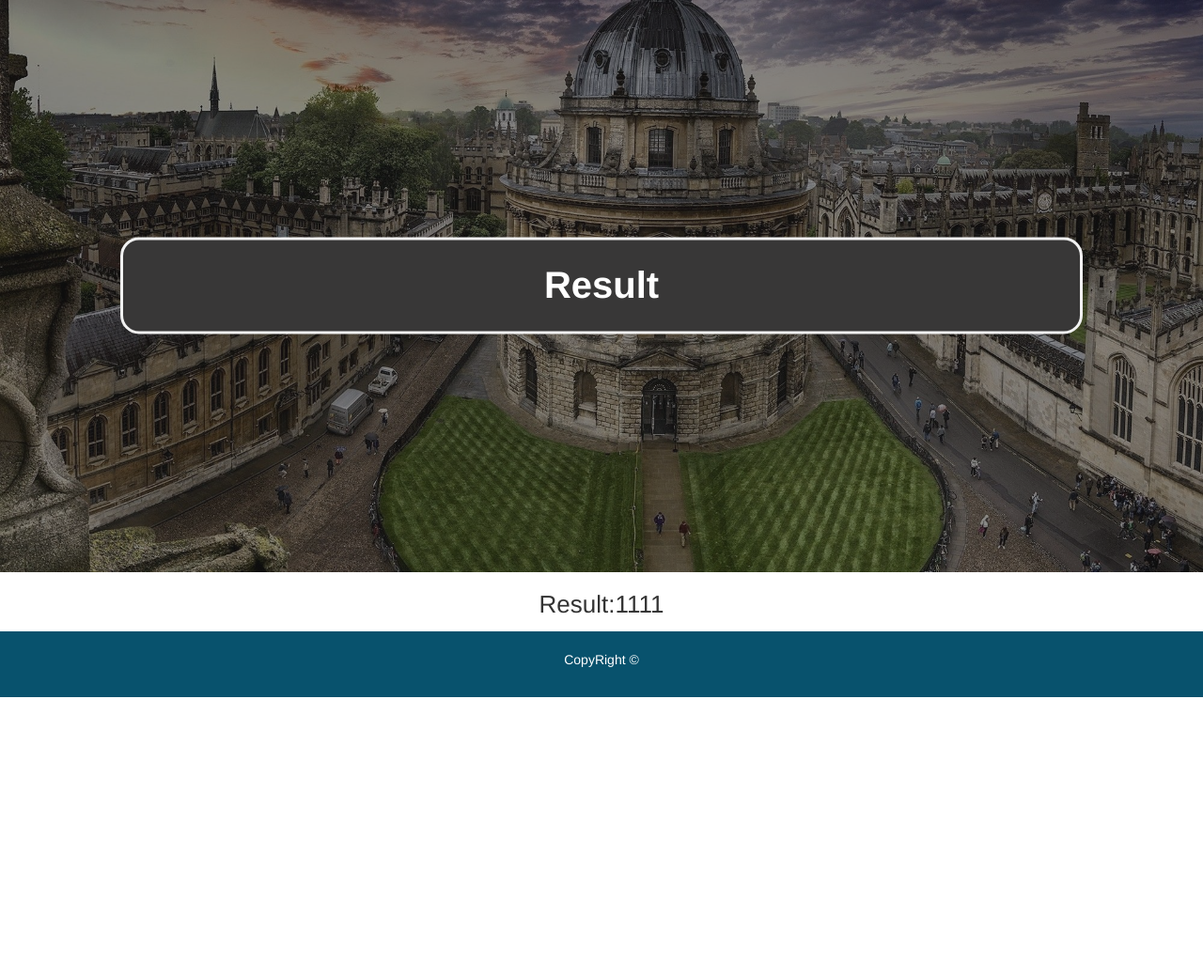
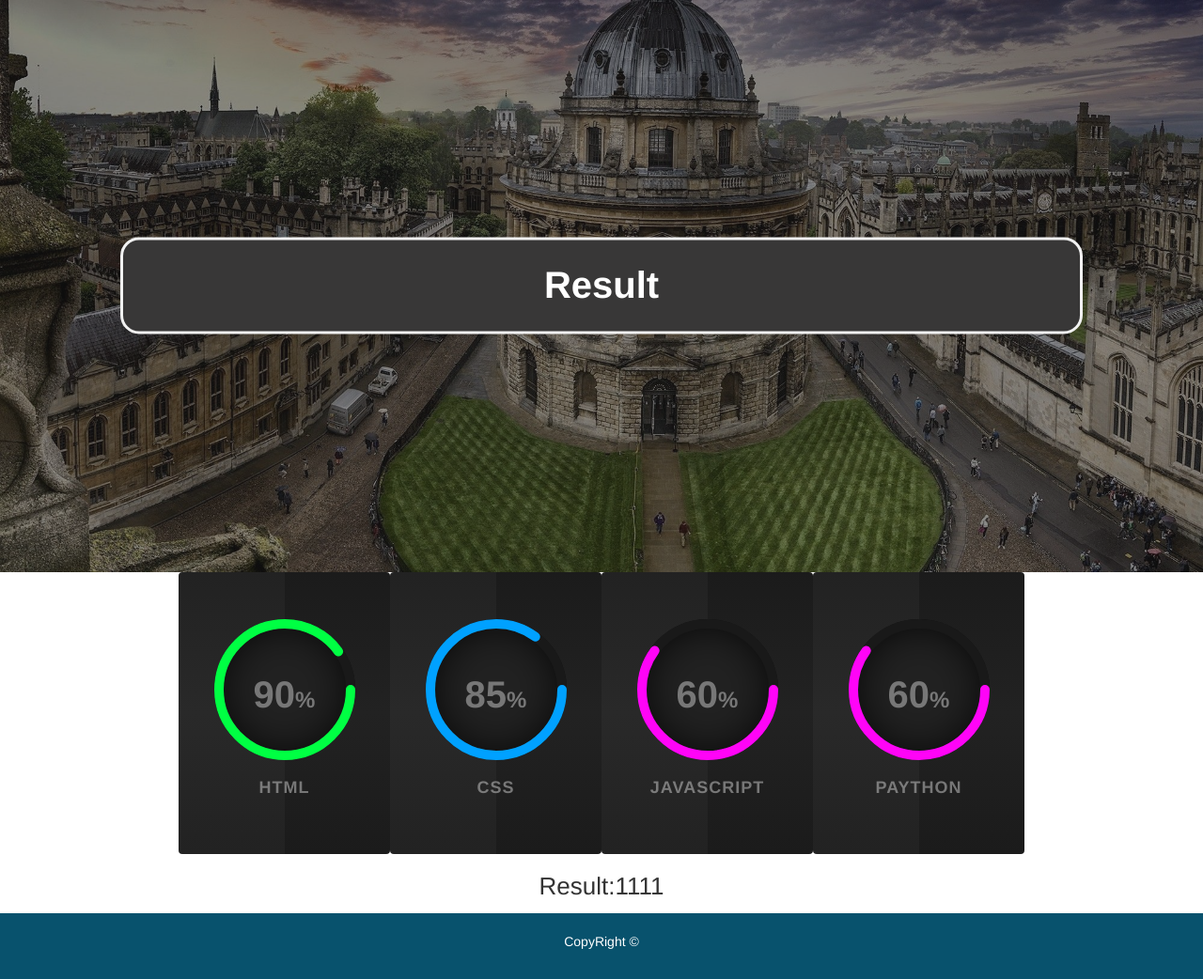
Before and after one commit to ryroo1995/khotak, a PHP site: page /result.php in a window 1280 px wide. Shown: the part 74-1116 px from the top of the page at 94% size. Before the commit the page ends 816 px from the top, so only its background shows below. Run offline with PHP 8.4, Linux system fonts and the light colour scheme; the visitor is signed in with stand-in values (Sample User, id 1); data comes from the database, SQL or seed files in the repository.

Commit message:
progress bar in result page

```diff
--- a/project/css/style.php
+++ b/project/css/style.php
@@ -1,8 +1,10 @@
 
 <?php
     header("Content-type: text/css; charset: UTF-8");
-
-   $x = 100;
+$one = 90;
+   $two = 85;
+$three=60;
+$four = 60;
 
 ?>
 
@@ -11,7 +13,7 @@
     align-items: center;
     justify-content: center;
     display: flex;
-    background: #101010;
+    background: white ;
     min-height: 10vh;
 }
 .resp{
@@ -129,17 +131,22 @@ svg circle:nth-child(2) {
 
 }
 .card:nth-child(1) svg circle:nth-child(2){
-     stroke-dashoffset: calc(440 - (440 * 90) / 100);
+     stroke-dashoffset: calc(440 - (440 * <?php echo $one ; ?>) / 100);
     stroke:#00ff43;
 
 }
 .card:nth-child(2) svg circle:nth-child(2){
-     stroke-dashoffset: calc(440 - (440 * 85) / 100);
+     stroke-dashoffset: calc(440 - (440 * <?php echo $two; ?>) / 100);
     stroke:#00a1ff;
 
 }
 .card:nth-child(3) svg circle:nth-child(2){
-     stroke-dashoffset: calc(440 - (440 * <?php echo $x; ?>) / 100);
+     stroke-dashoffset: calc(440 - (440 * <?php echo $three; ?>) / 100);
     stroke:#ff04f7;
 
 }
+.card:nth-child(4) svg circle:nth-child(2){
+     stroke-dashoffset: calc(440 - (440 * <?php echo $four; ?>) / 100);
+    stroke:#ff04f7;
+
+}
--- a/project/result.php
+++ b/project/result.php
@@ -18,13 +18,66 @@ include('includes/functions.php');
        </div><!-----------------end container-->
     </div>
 <!-------------------------------------------------------------------------------------------------------------------------------------->
-
-
-
-
-
-
-
+   <div class="sec">
+   <div class="resp">
+    <div class="card">
+        <div class="box">
+            <div class="percent">
+                <svg>
+                    <circle cx='70' cy='70' r='70'></circle>
+                    <circle cx='70' cy='70' r='70'></circle>
+                </svg>
+                <div class="number">
+                    <h2>90<span>%</span></h2>
+                </div>
+            </div>
+            <h2 class="text">html</h2>
+        </div>
+    </div>
+    <div class="card">
+        <div class="box">
+            <div class="percent">
+                <svg>
+                    <circle cx='70' cy='70' r='70'></circle>
+                    <circle cx='70' cy='70' r='70'></circle>
+                </svg>
+                <div class="number">
+                    <h2>85<span>%</span></h2>
+                </div>
+            </div>
+            <h2 class="text">css</h2>
+        </div>
+    </div>
+    <div class="card">
+        <div class="box">
+            <div class="percent">
+                <svg>
+                    <circle cx='70' cy='70' r='70'></circle>
+                    <circle cx='70' cy='70' r='70'></circle>
+                </svg>
+                <div class="number">
+                    <h2>60<span>%</span></h2>
+                </div>
+            </div>
+            <h2 class="text">javascript</h2>
+        </div>
+    </div>
+    <div class="card">
+        <div class="box">
+            <div class="percent">
+                <svg>
+                    <circle cx='70' cy='70' r='70'></circle>
+                    <circle cx='70' cy='70' r='70'></circle>
+                </svg>
+                <div class="number">
+                    <h2>60<span>%</span></h2>
+                </div>
+            </div>
+            <h2 class="text">paython</h2>
+        </div>
+    </div>
+</div>
+ </div>
 
 <!----------------------------------------------------------------------------------------------------------------------------------------------------------------------------------------------------------------------------------------------------------------------------------------------------->
 
```
Also changed, not shown: project/ress.php (+14 -0 lines).
